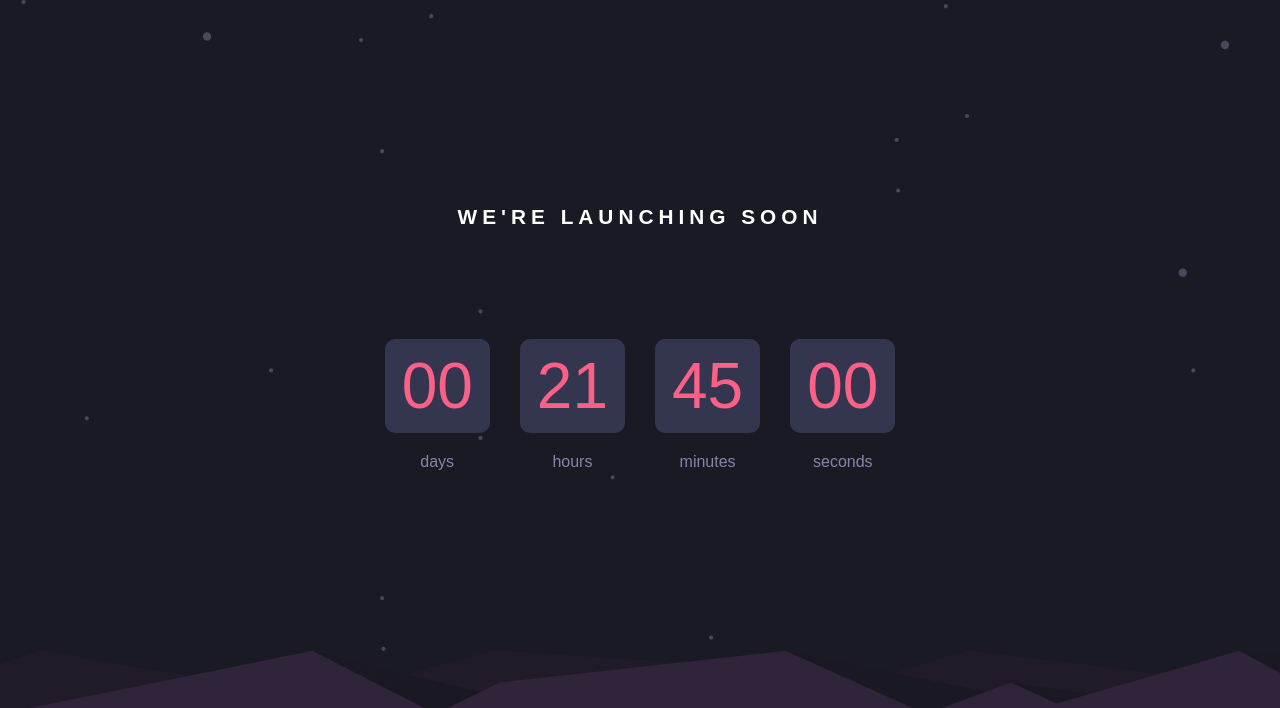
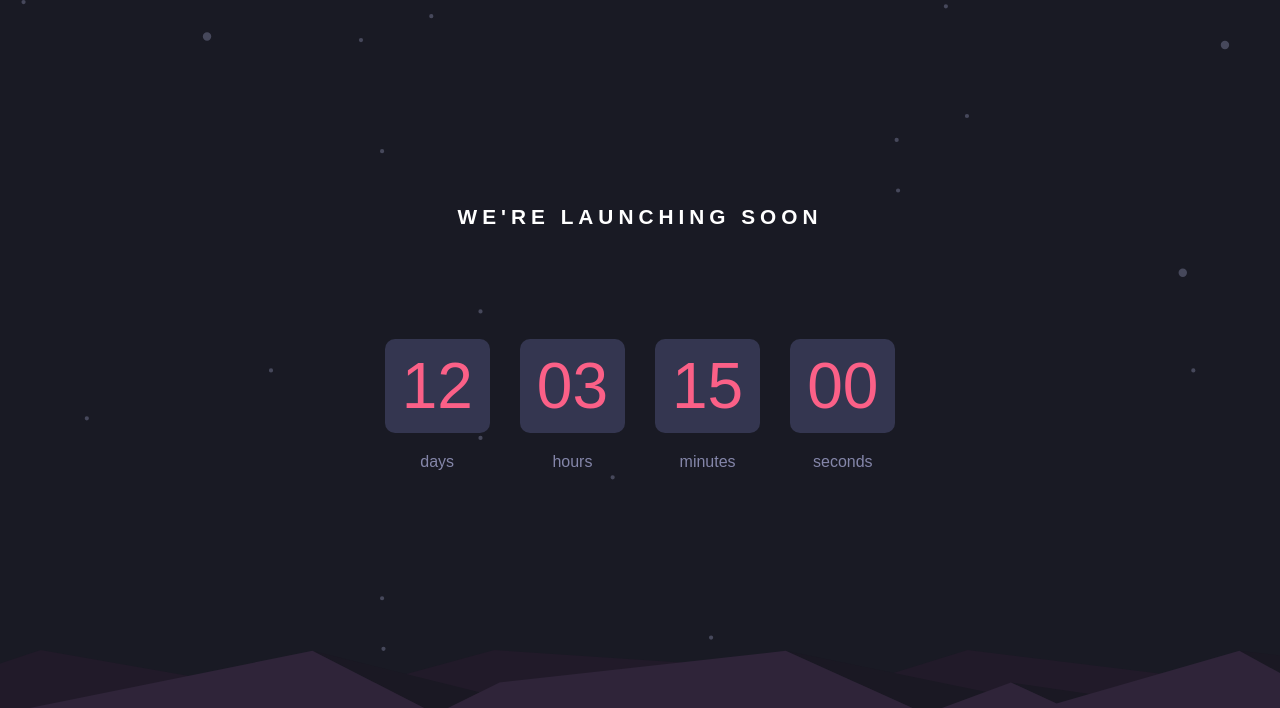
Before and after one commit to angelldeev/launch-countdown-timer-main, a plain HTML site: page index.html in a window 1280 px wide. Shown: the top 708 px of the page. Drawn offline with Linux system fonts and the light colour scheme.

Commit message:
updated date time

```diff
--- a/index.html
+++ b/index.html
@@ -58,7 +58,7 @@
   </div>
   <script>
     const d = document;
-    let countDownDate = new Date(' Mar 22 2021 16:25:54 GMT-0600').getTime();
+    let countDownDate = new Date(' Oct 20 2021 16:25:54 GMT-0600').getTime();
     let x = setInterval(() => {
       let now = new Date().getTime();
       let distance = countDownDate - now;
```
